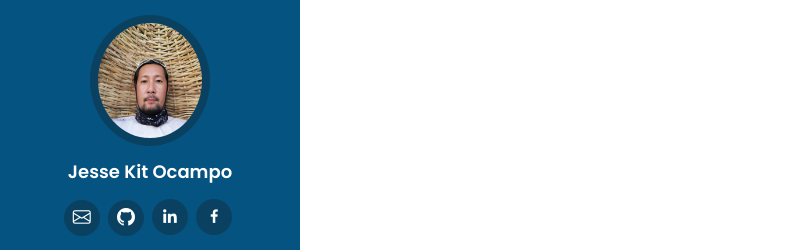
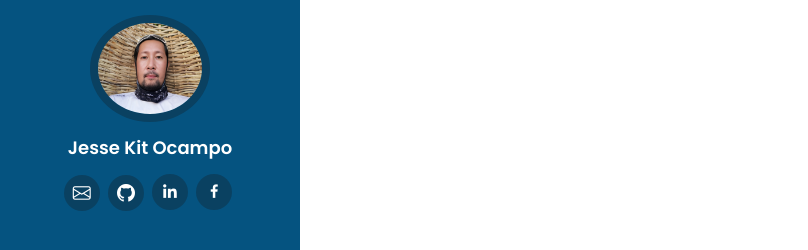
Before and after one commit to ocampojkq/web-dev-vid-editor, a plain HTML site: page index.html in a window 1280 px wide. Shown: the top 250 px of the page, without its empty margins (0-808 px from the left). Drawn offline with nearby package versions, Linux system fonts and the light colour scheme.

Commit message:
Change porfile img

```diff
--- a/index.html
+++ b/index.html
@@ -59,7 +59,7 @@
     <div class="d-flex flex-column">
 
       <div class="profile">
-        <img src="assets/img/profile.png" alt="" class="img-fluid rounded-circle">
+        <img src="assets/img/profileImagecrop.png" alt="" class="img-fluid rounded-circle">
         <h1 class="text-light"><a href="index.html">Jesse Kit Ocampo</a></h1>
         <div class="social-links mt-3 text-center">
 
```
Also changed, not shown: assets/img/profileImagecrop.png (added).
